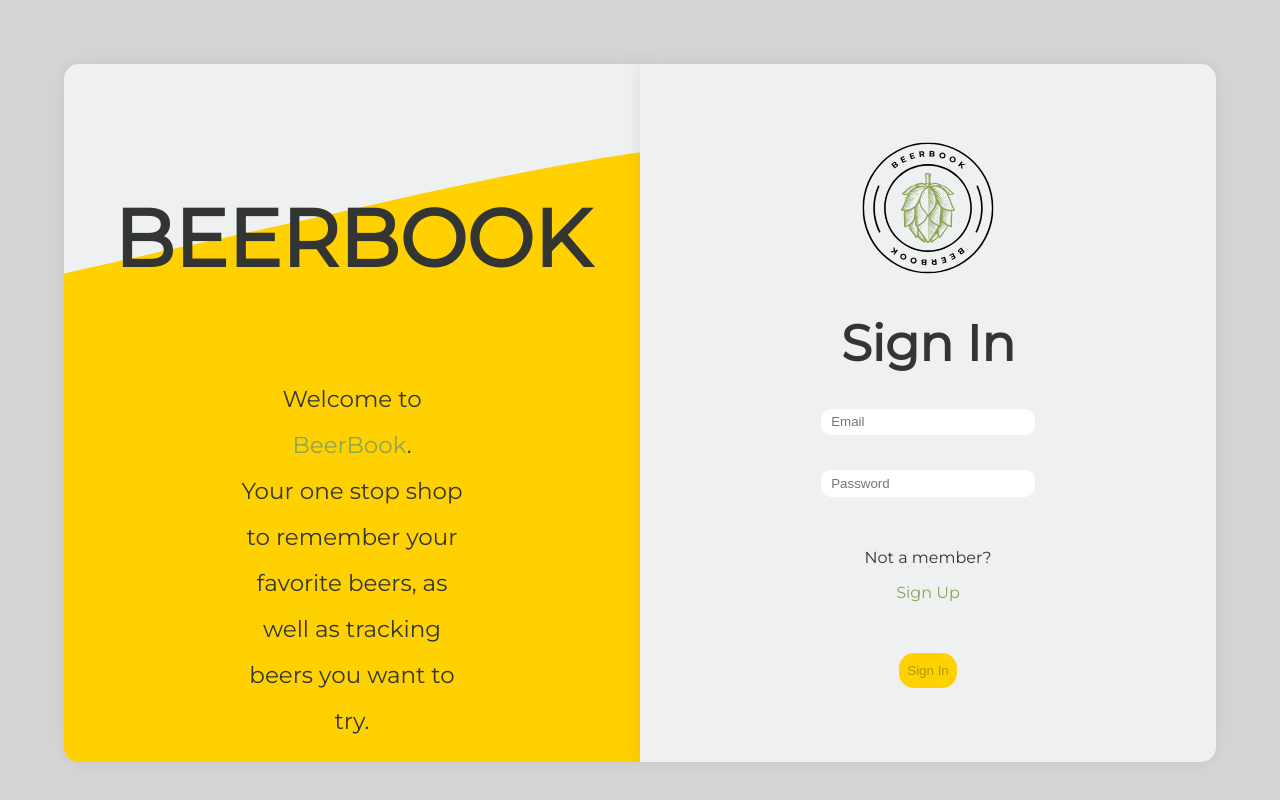
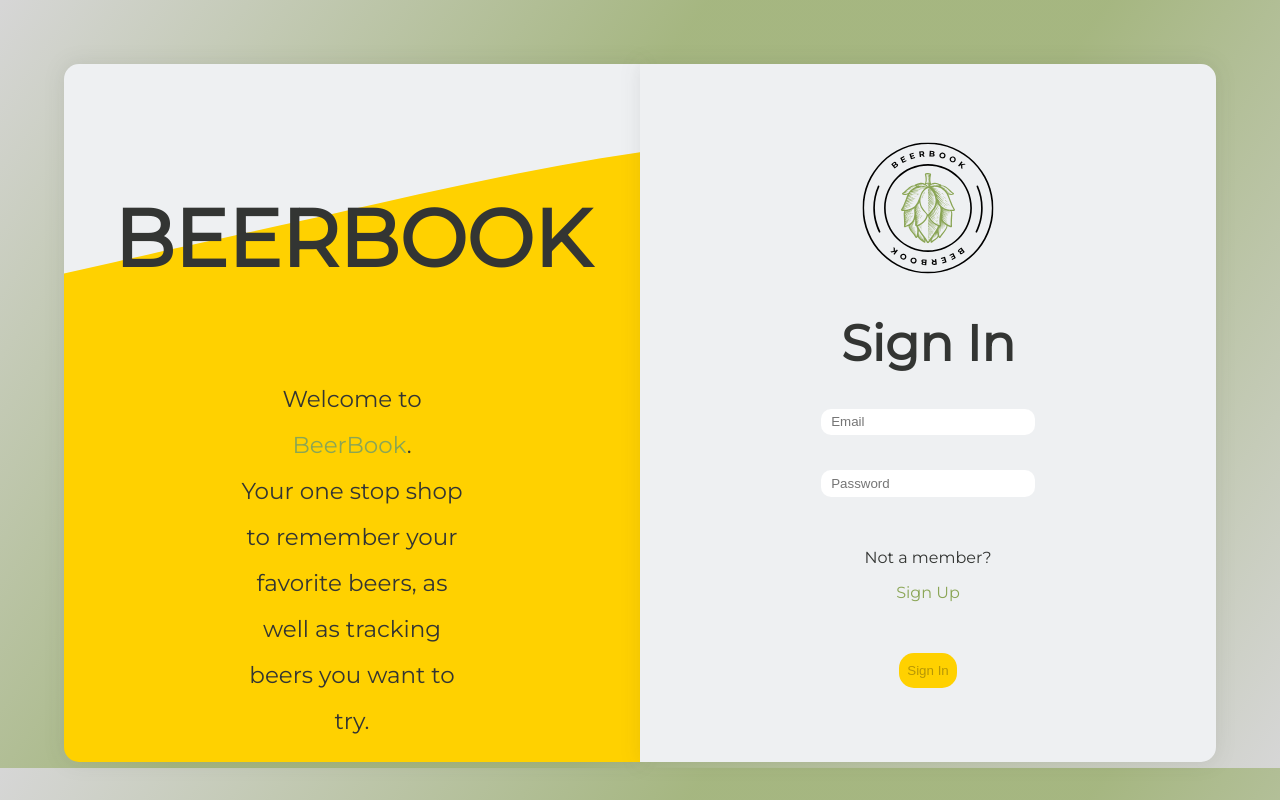
Before and after one commit to Aaron-G-Sanchez/BeerBook-Frontend, a React (Create React App) app: page / in a window 1280 px wide. Built offline with nearby package versions, Linux system fonts and the light colour scheme.

Commit message:
Added background gradient

```diff
--- a/src/index.css
+++ b/src/index.css
@@ -1,7 +1,7 @@
 body {
   margin: 0;
   text-align: center;
-  background-color: #D6D6D6;
+  /* background-color: #D6D6D6; */
   color: #333533;
   font-family: -apple-system, BlinkMacSystemFont, 'Segoe UI', 'Roboto', 'Oxygen',
     'Ubuntu', 'Cantarell', 'Fira Sans', 'Droid Sans', 'Helvetica Neue',
@@ -9,13 +9,13 @@ body {
   -webkit-font-smoothing: antialiased;
   -moz-osx-font-smoothing: grayscale;
   font-family: 'Montserrat', sans-serif;
-  /* background-image: linear-gradient(125deg,
+  background-image: linear-gradient(125deg,
         hsl(0deg 0% 84%) 0%,
         hsl(79deg 27% 61%) 39%,
         hsl(79deg 27% 61%) 61%,
         hsl(0deg 0% 84%) 100%);
   background-size: cover;
-  height: 98vh; */
+  /* height: 98vh; */
 }
 
 code {
```
